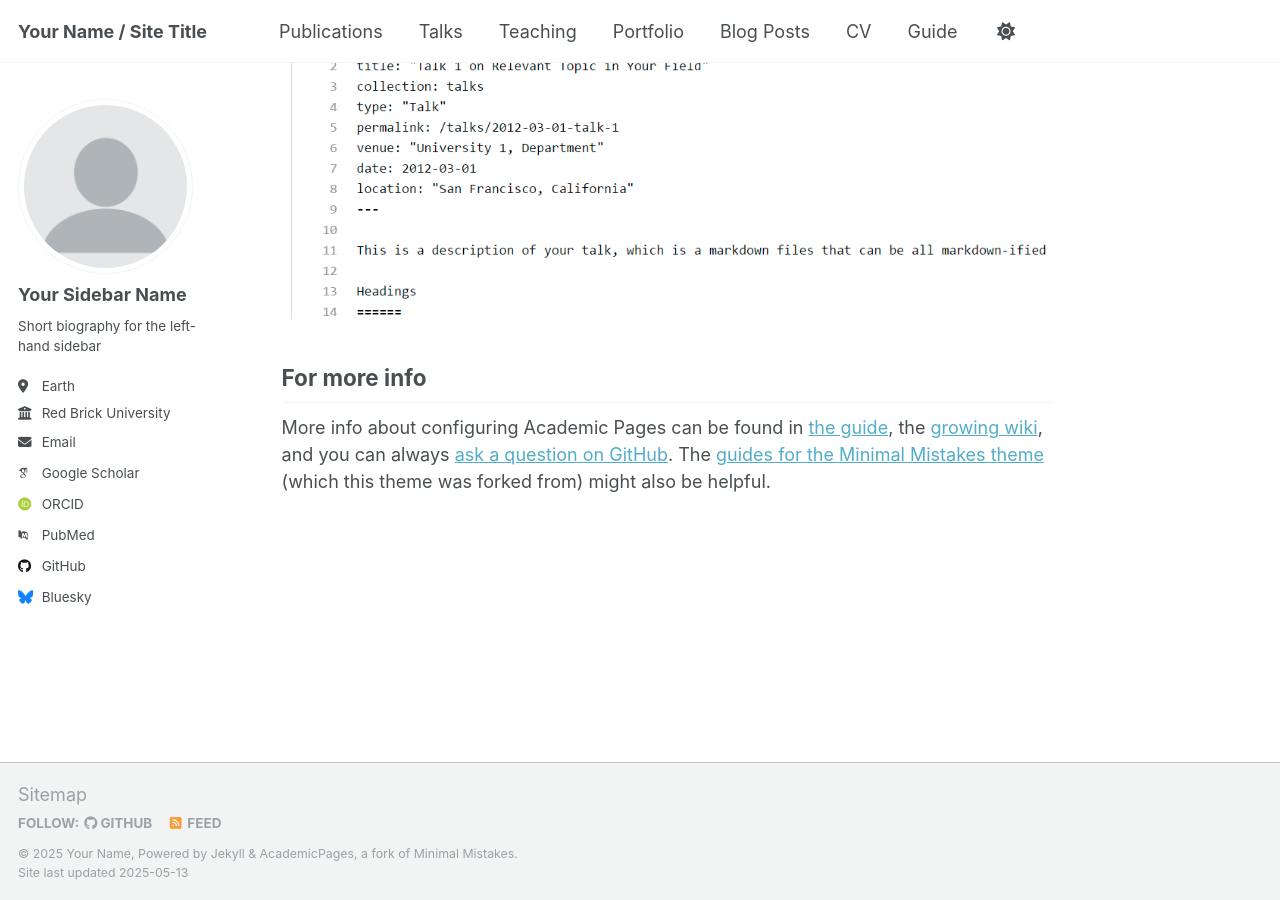
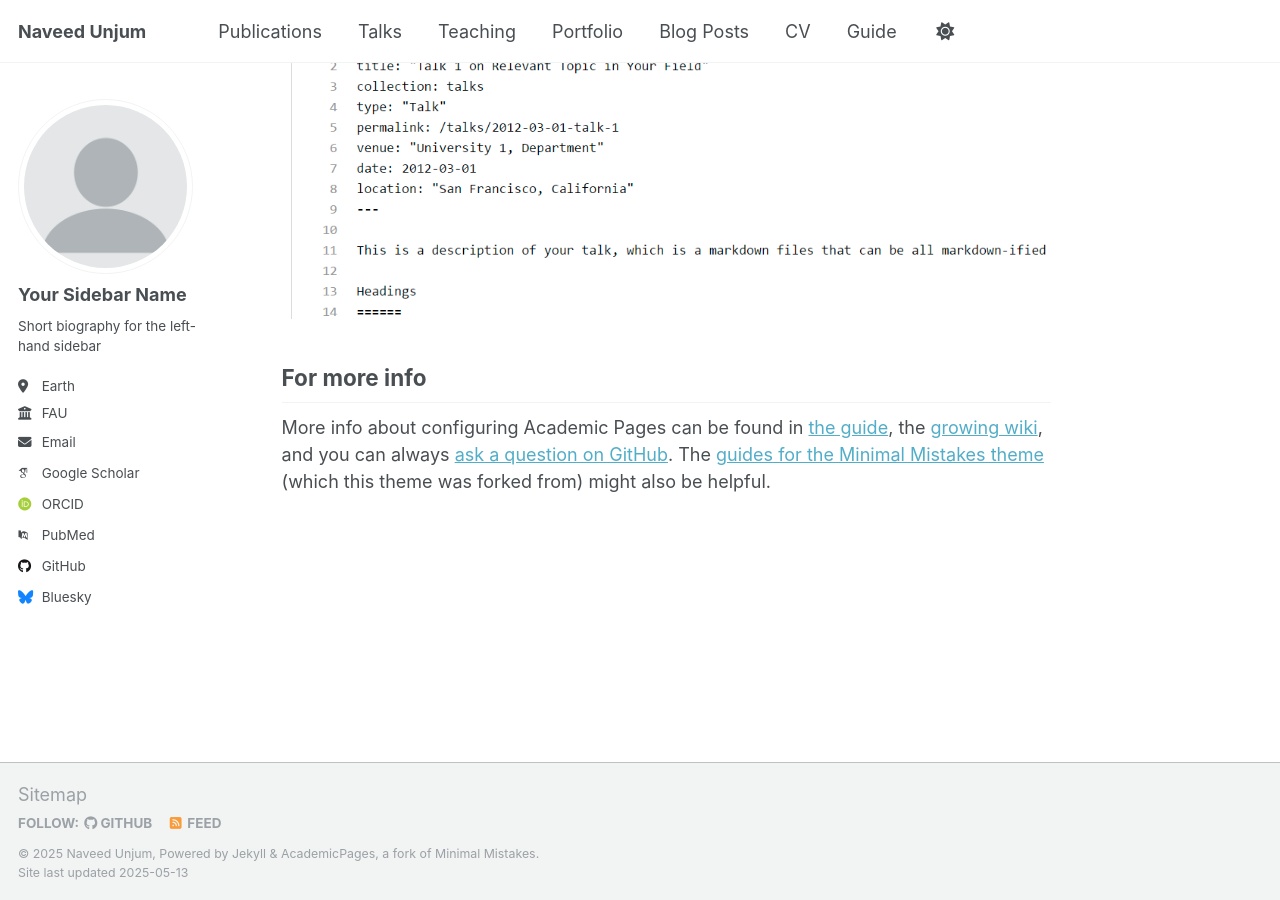
Before and after one commit to naveedunjum/naveedunjum.github.io, a Jekyll site: the page built from _pages/about.md, in a window 1280 px wide and 900 px high, scrolled down 2636 px. Built offline with Jekyll 4.4.1, drawn with Linux system fonts in a browser that asks for light colours; some web fonts are replaced.

Commit message:
Update _config.yml

```diff
--- a/_config.yml
+++ b/_config.yml
@@ -9,13 +9,13 @@
 # Basic Site Settings
 locale                   : "en-US"
 site_theme               : "default"
-title                    : "Your Name / Site Title"
+title                    : "Naveed Unjum"
 title_separator          : "-"
-name                     : &name "Your Name"
+name                     : &name "Naveed Unjum"
 description              : &description "personal description"
-url                      : https://academicpages.github.io # the base hostname & protocol for your site e.g. "https://[your GitHub username].github.io" or if you already have some other page hosted on Github then use "https://[your GitHub username].github.io/[Your Repo Name]"
+url                      : https://naveedunjum.github.io # the base hostname & protocol for your site e.g. "https://[your GitHub username].github.io" or if you already have some other page hosted on Github then use "https://[your GitHub username].github.io/[Your Repo Name]"
 baseurl                  : "" # the subpath of your site, e.g. "/blog"
-repository               : "academicpages/academicpages.github.io"
+repository               : "naveedunjum/naveedunjum.github.io"
 
 # Site Author - The following control what appear as part of the author content on the side bar.
 #               If a field is blank the icon and link will not appear, otherwise it will be shown.
@@ -27,9 +27,9 @@ author:
   pronouns         : # example: "she/her"
   bio              : "Short biography for the left-hand sidebar"
   location         : "Earth"
-  employer         : "Red Brick University"
+  employer         : "FAU"
   uri              : # URL
-  email            : "none@example.org"
+  email            : "naveedunjum@fau.de"
 
   # Academic websites
   academia         : # URL
```
